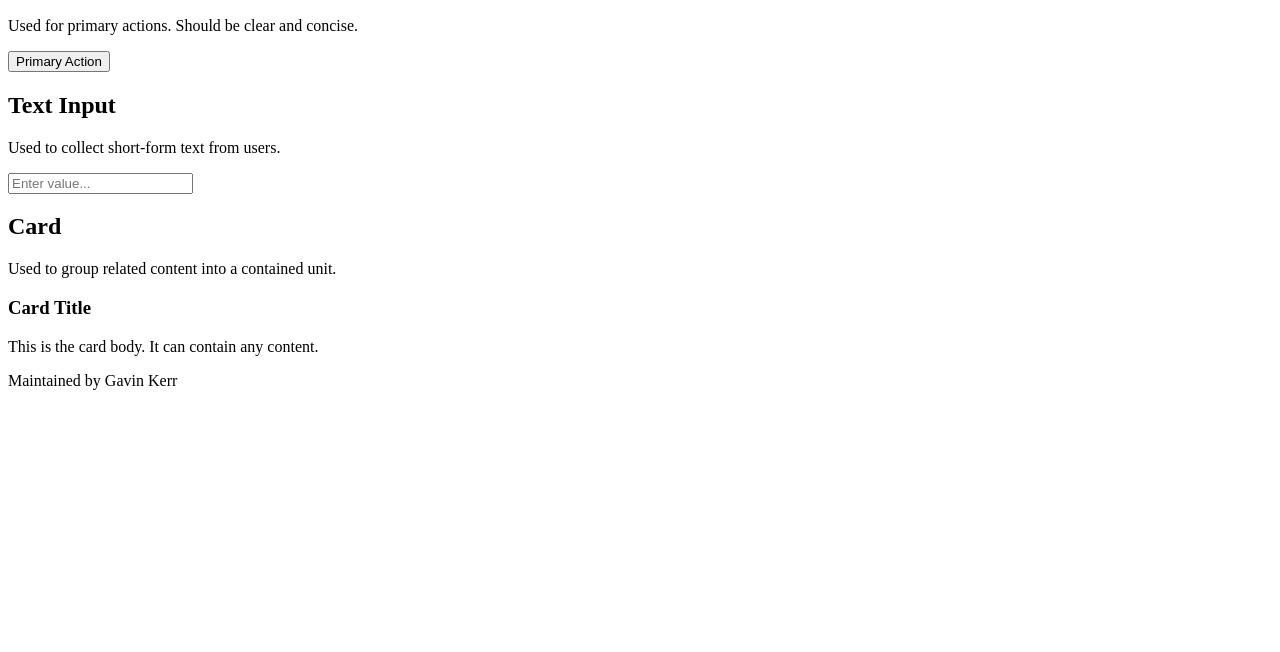
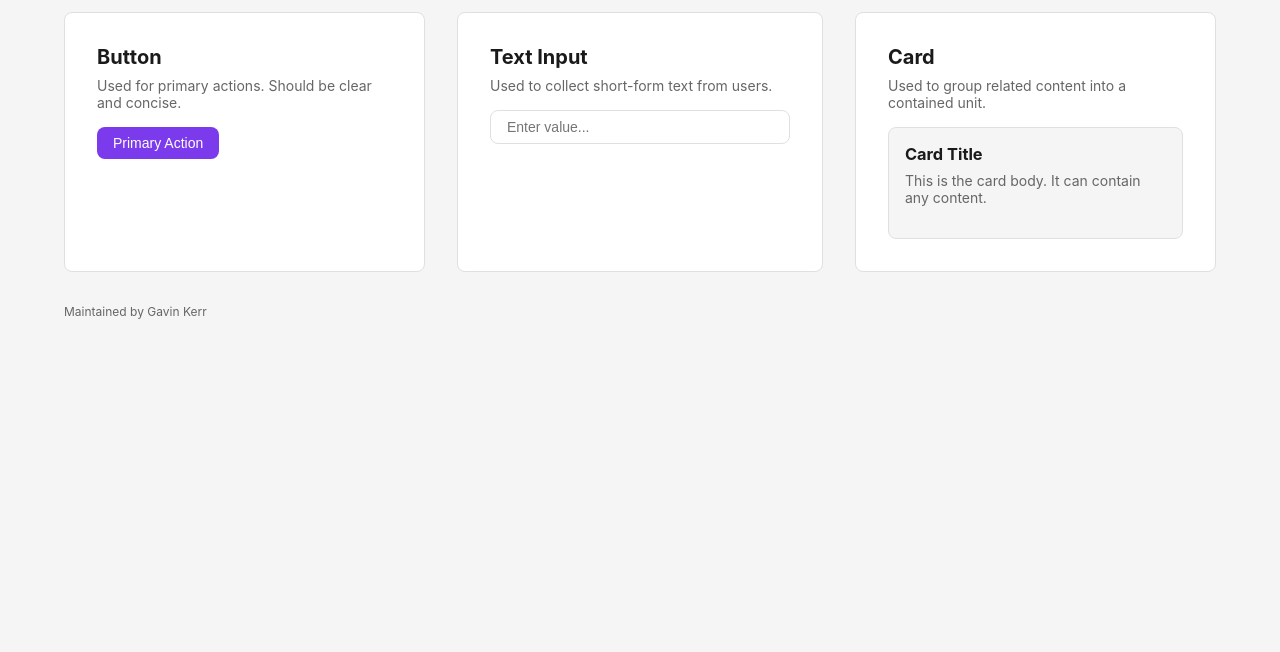
Before and after one commit to gk618/Fullstack-Training, a plain HTML site: page index.html in a window 1280 px wide. Shown: the part 148-800 px from the top of the page. Drawn offline with Linux system fonts and the light colour scheme.

Commit message:
Add CSS styling and design tokens

```diff
--- a/index.html
+++ b/index.html
@@ -2,6 +2,7 @@
 <html>
   <head>
     <title>Component Library</title>
+    <link rel="stylesheet" href="styles.css">
   </head>
   <body>
 
@@ -27,7 +28,8 @@
       <section>
         <h2>Card</h2>
         <p>Used to group related content into a contained unit.</p>
-        <div>
+        <div class = "card"
+>
           <h3>Card Title</h3>
           <p>This is the card body. It can contain any content.</p>
         </div>
--- /dev/null
+++ b/styles.css
@@ -0,0 +1,111 @@
+/* === DESIGN TOKENS === */
+:root {
+  /* Colors */
+  --color-bg: #f5f5f5;
+  --color-surface: #ffffff;
+  --color-border: #e0e0e0;
+  --color-text-primary: #1a1a1a;
+  --color-text-secondary: #666666;
+  --color-brand: #7c3aed;
+
+  /* Spacing */
+  --space-sm: 8px;
+  --space-md: 16px;
+  --space-lg: 32px;
+  --space-xl: 64px;
+
+  /* Typography */
+  --font-base: 14px;
+  --font-lg: 20px;
+  --font-xl: 32px;
+  --font-family: Inter, system-ui, sans-serif;
+
+  /* Border */
+  --radius: 8px;
+}/* === RESET & BASE === */
+* {
+  box-sizing: border-box;
+  margin: 0;
+  padding: 0;
+}
+
+body {
+  background: var(--color-bg);
+  font-family: var(--font-family);
+  font-size: var(--font-base);
+  color: var(--color-text-primary);
+  padding: var(--space-xl);
+}
+
+header {
+  margin-bottom: var(--space-lg);
+}
+
+header h1 {
+  font-size: var(--font-xl);
+  margin-bottom: var(--space-sm);
+}
+
+header p {
+  color: var(--color-text-secondary);
+}/* === LAYOUT === */
+main {
+  display: flex;
+  flex-wrap: wrap;
+  gap: var(--space-lg);
+}
+
+section {
+  background: var(--color-surface);
+  border: 1px solid var(--color-border);
+  border-radius: var(--radius);
+  padding: var(--space-lg);
+  flex: 1 1 280px;
+}
+
+section h2 {
+  font-size: var(--font-lg);
+  margin-bottom: var(--space-sm);
+}
+
+section p {
+  color: var(--color-text-secondary);
+  margin-bottom: var(--space-md);
+}
+
+/* === COMPONENTS === */
+button {
+  background: var(--color-brand);
+  color: white;
+  border: none;
+  border-radius: var(--radius);
+  padding: var(--space-sm) var(--space-md);
+  font-size: var(--font-base);
+  cursor: pointer;
+}
+
+input[type="text"] {
+  border: 1px solid var(--color-border);
+  border-radius: var(--radius);
+  padding: var(--space-sm) var(--space-md);
+  font-size: var(--font-base);
+  width: 300px;
+}
+
+.card {
+  background: var(--color-bg);
+  border: 1px solid var(--color-border);
+  border-radius: var(--radius);
+  padding: var(--space-md);
+}
+
+.card h3 {
+  margin-bottom: var(--space-sm);
+}
+
+/* === FOOTER === */
+footer {
+  margin-top: var(--space-lg);
+  color: var(--color-text-secondary);
+  font-size: 12px;
+}
```
